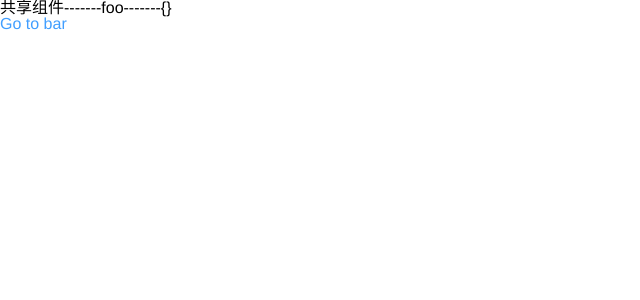
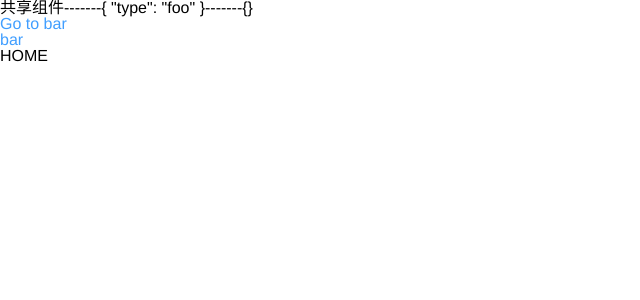
Before and after one commit to wangluyao959/FRONT, a Vue app in the folder vue-practice/: page /#/routerPractice/foo/ in a window 1280 px wide. Shown: the top 300 px of the page, without its empty margins (0-640 px from the left). Built offline with nearby package versions, Linux system fonts and the light colour scheme.

Commit message:
路由练习

```diff
--- a/vue-practice/src/components/login/index.vue
+++ b/vue-practice/src/components/login/index.vue
@@ -50,7 +50,7 @@ export default {
     border-bottom:1px solid #3886FF;
   }
   .gotoArray{
-    font-size: 36px;
+    font-size: 22px;
     cursor: pointer;
     color:#3886FF
   }
--- /dev/null
+++ b/vue-practice/src/components/router/Home.vue
@@ -0,0 +1,28 @@
+<template>
+  <div class="home" >
+     HOME
+  </div>
+</template>
+
+<script>
+export default {
+  data () {
+    return {
+
+    }
+  },
+  methods:{
+
+  },
+  components:{
+  }
+}
+</script>
+
+<style lang="scss" scoped>
+.home{
+  width:100%;
+  height: 100%;
+
+}
+</style>
--- a/vue-practice/src/components/router/Share.vue
+++ b/vue-practice/src/components/router/Share.vue
@@ -1,14 +1,24 @@
 <template>
   <div class="home" >
-     共享组件-------{{$route.params.type}}-------{{$route.query}}<br/>
+     共享组件-------{{$route.params}}-------{{$route.query}}<br/>
 
-    <router-link :to="`/routerPractice/${type}/${type}`">Go to {{type}}</router-link>
+    <router-link :to="`/routerPractice/${routerType}/${routerType}`">Go to {{routerType}}</router-link><br/>
+    <router-link :to="`/routerPractice/${routerType}/`">{{routerType}}</router-link><br/>
     <router-view></router-view>
+
+    -------------------------------------------<br/>
+    <div v-if="$route.params.userID">{{$route.params}}</div>
   </div>
 </template>
 
 <script>
 export default {
+  props:{
+    newsletterPopup:{
+      type:String,
+      default:""
+    }
+  },
   data () {
     return {
 
@@ -22,12 +32,14 @@ export default {
     }
   },
   computed:{
-    type(){
+    routerType(){
       return  this.$route.params.type==='foo'?'bar':'foo'
     }
   },
   created(){
-    console.log('create创建 :');
+  },
+  mounted(){
+    console.log('this.newsletterPopup :', this.computed);
   },
   methods:{
 
--- a/vue-practice/src/components/router/index.vue
+++ b/vue-practice/src/components/router/index.vue
@@ -1,5 +1,11 @@
 <template>
   <div class="home" >
+    <div class="content_one">
+      <div>
+        <p>
+          在组件中使用$route会使之与其对应路由形成高度耦合，从而使组件只能在某些特定的URL上使用，限制了灵活性。可以使用props将组件和路由解耦。
+        </p>
+      </div>
       <h1>Hello App!</h1>
       <p>
         <!-- 使用 router-link 组件来导航. -->
@@ -8,14 +14,17 @@
         <router-link to="routerPractice/foo">Go to Foo</router-link>
         <router-link to="routerPractice/bar">Go to Bar</router-link>
     </p>
+    </div>
 
-     <!-- 路由出口 -->
-     <!-- 路由匹配到的组件渲染到这里 -->
+    <div class="contnet_two">
+      <span @click="goFOO">跳转到FOO页面</span>
+    </div>
   </div>
 </template>
 
 <script>
 export default {
+
   data () {
     return {
 
@@ -26,8 +35,27 @@ export default {
       return this.$route.params.userName
     }
   },
+
   methods:{
+    goFOO(){
+      //字符串
+      // this.$router.push('routerPractice/foo');
+      //对象
+      this.$router.push({path:'routerPractice/foo'});
+      //命名的路由
+      // this.$router.push({name:'ShareComponent',params:{
+      //   userID:90
+      // }});
+      //带查询参数，viancheng/register?plan=private
+      // this.$router.push({ path: 'routerPractice/foo', query: { plan: 'private' }})
 
+
+      //router.replace
+      // this.$router.replace({path:'routerPractice/foo'});
+
+      //router.go()
+      // this.$router.go(-1);
+    }
   },
   components:{
   }
@@ -38,6 +66,9 @@ export default {
 .home{
   width:100%;
   height: 100%;
-
+ .content_one{
+   padding-bottom: 20px;
+   border-bottom: 1px dashed #000;
+ }
 }
 </style>
--- a/vue-practice/src/router/index.js
+++ b/vue-practice/src/router/index.js
@@ -13,6 +13,7 @@ import RouterPractice from '@/components/router'
 import ShareComponent from '@/components/router/Share'
 import FOO from '@/components/router/Foo'
 import BAR from '@/components/router/Bar'
+import Home from '@/components/router/Home'
 import Page_404 from '@/components/errorPage'
 
 export default new Router({
@@ -69,10 +70,19 @@ export default new Router({
     {
       path: '/routerPractice/:type',
       name: 'ShareComponent',
-      component: ShareComponent,
+      components: {default : ShareComponent},
+      //如果props被设置为true,则route.params将会被设置为组件的属性。
+      // props:{default : true},
+      //如果props是一个对象，它会被按原样设置为组件属性，当props是静态的时候有用。
+      props: { newsletterPopup: "嘿嘿" },
       children:[
         {
+          path: '',
+          component: Home
+        },
+        {
           path: 'foo',
+          name: 'foo',
           component: FOO
         },
         {
```
Lines whose indentation alone changed are shown as unchanged.
